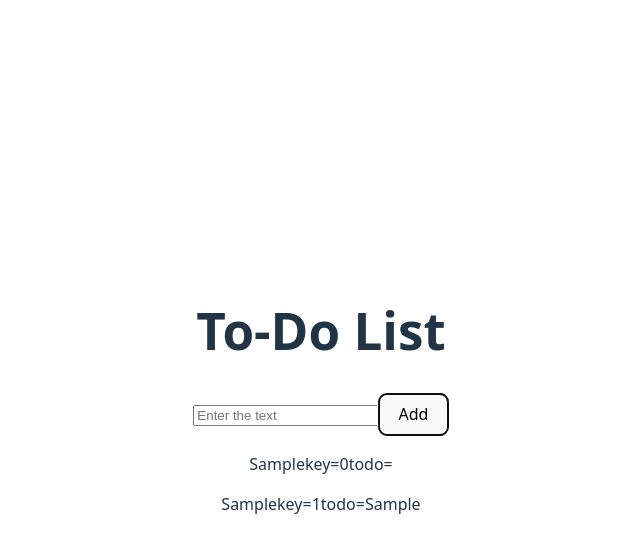
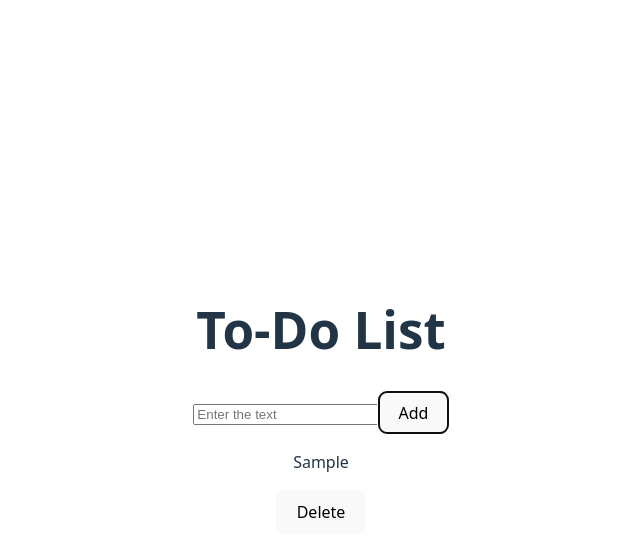
Before and after one commit to annagrnva/ToDo-List-on-React, a React (Vite) app: page / in a window 1280 px wide. Both pictures are taken after typing "Sample" into the empty fields and a click on the button "Add". Shown: the top 556 px of the page, without its empty margins (319-959 px from the left). Built offline with nearby package versions, Linux system fonts and the light colour scheme.

Commit message:
add task func done

```diff
--- a/src/App.jsx
+++ b/src/App.jsx
@@ -10,32 +10,37 @@ export default function App() {
   }
 
   function addTask() {
+    newTask.slice()
+    setTask([...task, newTask])
+    setNewTask("")
+  }
 
-    setTask([task, newTask])
-    setNewTask("")
+  function deleteTask(index) {
+    setTask.remove(index)
   }
 
   return (
     <>
-      <h1>To-Do List</h1>
+      <div>
+        <h1>To-Do List</h1>
 
-      <div>
-        <input type="text"
+        <input
+          type="text"
           placeholder='Enter the text'
           value={newTask}
-          onChange={onChangeInput}/>
+          onChange={onChangeInput}
+        />
 
         <button onClick={addTask}>Add</button>
+
       </div>
 
       <div>
         {task.map((todo, index) => (
-          <p> {task}
-            key={index}
-            todo={todo}
-
-            {/* <button onClick={deleteTask}>Delete</button> */}
-          </p>
+          <div key={index}>
+            <p> {todo} </p>
+            <button onClick={deleteTask}>Delete</button>
+          </div>
         ))}
 
       </div>
```
